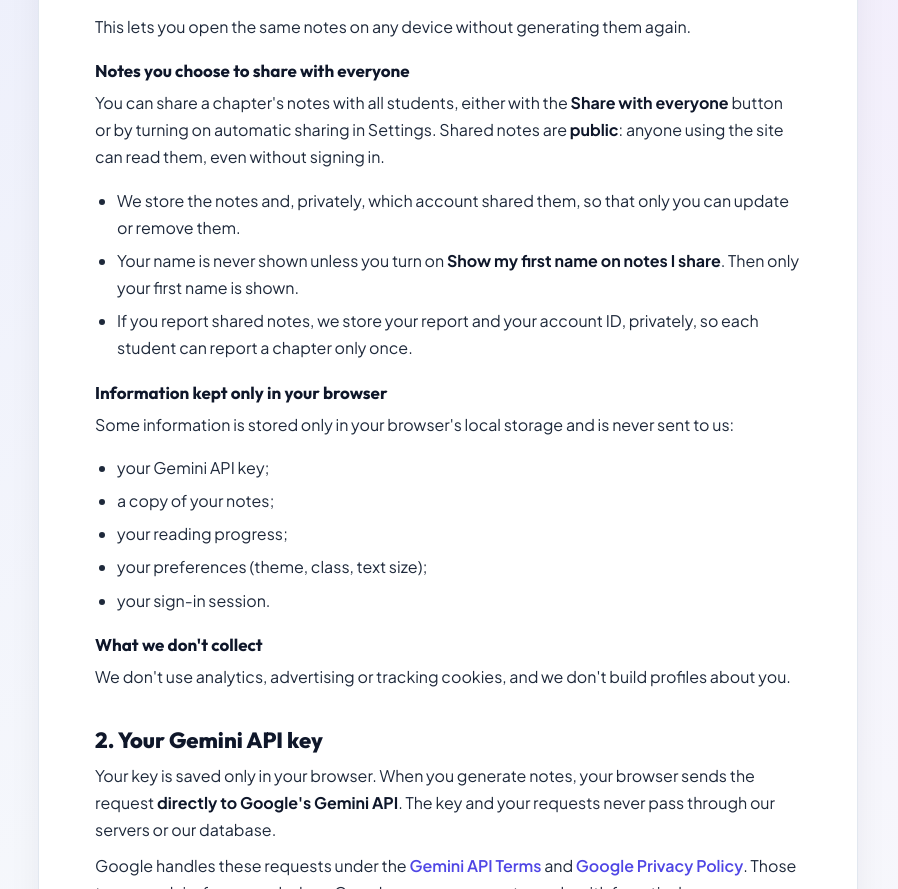
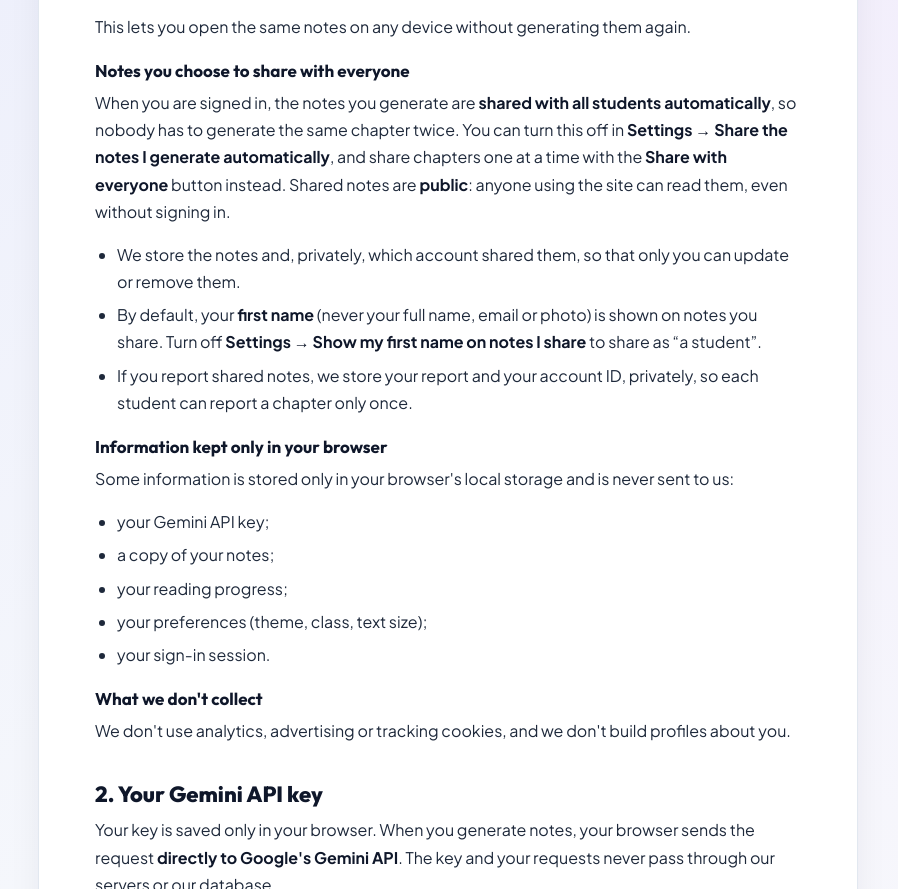
Before and after one commit to legend0x01/cbsenotesgeneration, a plain HTML site: page privacy.html in a window 1280 px wide. Shown: the part 1002-1891 px from the top of the page, without its empty margins (192-1090 px from the left). Drawn offline with Linux system fonts and the light colour scheme.

Commit message:
Share notes automatically with first name by default
- Auto-share and show-first-name settings now default to on
- Sign-in screen tells students their notes are shared, and where to turn it off
- Privacy Policy updated to match

Co-Authored-By: Claude Opus 5.5 <noreply@anthropic.com>

```diff
--- a/js/app.js
+++ b/js/app.js
@@ -506,7 +506,8 @@
   let myShared = {};    // { chapterId: partsDone } shared by this student
   let communityReady = Promise.resolve();   // set at startup to loadCommunity()
 
-  const SETTINGS = { useShared: ['ncert_use_shared', true], autoShare: ['ncert_auto_share', false], showName: ['ncert_share_name', false] };
+  // [localStorage key, default]. All on by default; students can switch any of them off in Settings.
+  const SETTINGS = { useShared: ['ncert_use_shared', true], autoShare: ['ncert_auto_share', true], showName: ['ncert_share_name', true] };
   function setting(k) { const v = store.raw(SETTINGS[k][0]); return v === null ? SETTINGS[k][1] : v === '1'; }
   function setSetting(k, on) { store.setRaw(SETTINGS[k][0], on ? '1' : '0'); }
 
--- a/privacy.html
+++ b/privacy.html
@@ -49,10 +49,10 @@
         <p>This lets you open the same notes on any device without generating them again.</p>
 
         <h3>Notes you choose to share with everyone</h3>
-        <p>You can share a chapter's notes with all students, either with the <b>Share with everyone</b> button or by turning on automatic sharing in Settings. Shared notes are <b>public</b>: anyone using the site can read them, even without signing in.</p>
+        <p>When you are signed in, the notes you generate are <b>shared with all students automatically</b>, so nobody has to generate the same chapter twice. You can turn this off in <b>Settings → Share the notes I generate automatically</b>, and share chapters one at a time with the <b>Share with everyone</b> button instead. Shared notes are <b>public</b>: anyone using the site can read them, even without signing in.</p>
         <ul>
             <li>We store the notes and, privately, which account shared them, so that only you can update or remove them.</li>
-            <li>Your name is never shown unless you turn on <b>Show my first name on notes I share</b>. Then only your first name is shown.</li>
+            <li>By default, your <b>first name</b> (never your full name, email or photo) is shown on notes you share. Turn off <b>Settings → Show my first name on notes I share</b> to share as “a student”.</li>
             <li>If you report shared notes, we store your report and your account ID, privately, so each student can report a chapter only once.</li>
         </ul>
 
```
Also changed, not shown: index.html (+1 -0 lines).
